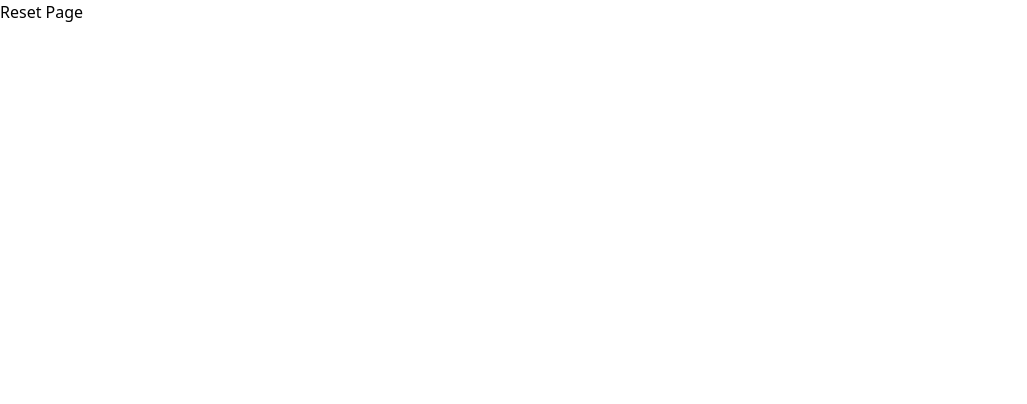
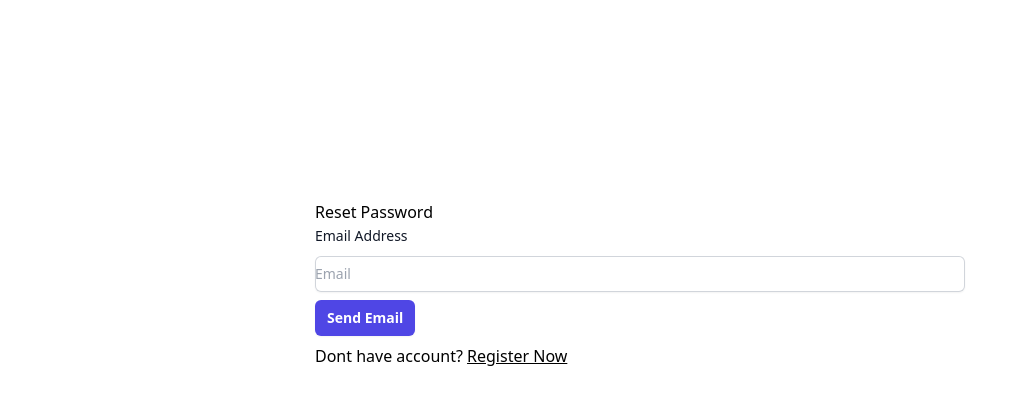
Before and after one commit to rayhankabir-me/firebase-authentication-reactapp, a React (Vite) app: page /reset in a window 1280 px wide. Shown: the top 404 px of the page, without its empty margins (0-1027 px from the left). Built offline with nearby package versions, Linux system fonts and the light colour scheme.

Commit message:
login + home

```diff
--- a/src/firebase.js
+++ b/src/firebase.js
@@ -1,6 +1,11 @@
 // Import the functions you need from the SDKs you need
 import { initializeApp } from "firebase/app";
-import { createUserWithEmailAndPassword, getAuth } from "firebase/auth";
+import {
+  createUserWithEmailAndPassword,
+  getAuth,
+  sendPasswordResetEmail,
+  signInWithEmailAndPassword,
+} from "firebase/auth";
 // TODO: Add SDKs for Firebase products that you want to use
 // https://firebase.google.com/docs/web/setup#available-libraries
 
@@ -33,7 +38,7 @@ const registerWithEmailAndPassword = async (email, password) => {
   }
 };
 
-const signInWithEmailAndPassword = async (email, password) => {
+const loginWithEmailAndPassword = async (email, password) => {
   // eslint-disable-next-line no-useless-catch
   try {
     const response = await signInWithEmailAndPassword(auth, email, password);
@@ -43,4 +48,18 @@ const signInWithEmailAndPassword = async (email, password) => {
   }
 };
 
-export { registerWithEmailAndPassword, signInWithEmailAndPassword };
+const passwordReset = async (email) => {
+  // eslint-disable-next-line no-useless-catch
+  try {
+    await sendPasswordResetEmail(auth, email);
+  } catch (error) {
+    throw error;
+  }
+};
+
+export {
+  auth,
+  loginWithEmailAndPassword,
+  passwordReset,
+  registerWithEmailAndPassword,
+};
--- a/src/page/Home.jsx
+++ b/src/page/Home.jsx
@@ -1,7 +1,35 @@
+import { signOut } from "firebase/auth";
+import { useAuthState } from "react-firebase-hooks/auth";
+import { useNavigate } from "react-router-dom";
+import { auth } from "../firebase";
 export default function Home() {
+  const [user, loading] = useAuthState(auth);
+  const navigate = useNavigate();
+
+  const handleLogout = () => {
+    signOut(auth)
+      .then(() => {
+        navigate("/login");
+        console.log("Signed Out..");
+      })
+      .catch((error) => {
+        console.log(error);
+      });
+  };
+
+  if (loading) return <p>User Info Loading..</p>;
+
   return (
     <>
       <h1>Home Page</h1>
+      <div>Welcome, {user?.email}</div>
+
+      <button
+        className="bg-black text-white tounded p-1"
+        onClick={handleLogout}
+      >
+        Logout
+      </button>
     </>
   );
 }
--- a/src/page/Login.jsx
+++ b/src/page/Login.jsx
@@ -1,7 +1,7 @@
 import { useState } from "react";
 import { NavLink, useNavigate } from "react-router-dom";
 import { toast } from "react-toastify";
-import { signInWithEmailAndPassword } from "../firebase";
+import { loginWithEmailAndPassword } from "../firebase";
 
 export default function Login() {
   const [email, setEmail] = useState("");
@@ -12,7 +12,7 @@ export default function Login() {
     event.preventDefault();
 
     try {
-      const response = await signInWithEmailAndPassword(email, password);
+      const response = await loginWithEmailAndPassword(email, password);
       console.log(response);
       toast.success("Login Successfull...!", {
         position: "bottom-right",
@@ -27,6 +27,7 @@ export default function Login() {
       console.log(error);
     }
   };
+
   return (
     <>
       <div>
@@ -82,6 +83,12 @@ export default function Login() {
               Register
             </NavLink>
           </p>
+          <p className="my-2">
+            Forgot Passowrd?{" "}
+            <NavLink to="/reset" className="underline">
+              Recover Password
+            </NavLink>
+          </p>
         </form>
       </div>
     </>
--- a/src/page/Reset.jsx
+++ b/src/page/Reset.jsx
@@ -1,7 +1,70 @@
+import { useState } from "react";
+import { NavLink, useNavigate } from "react-router-dom";
+import { toast } from "react-toastify";
+import { passwordReset } from "../firebase";
+
 export default function Reset() {
+  const [email, setEmail] = useState("");
+  const navigate = useNavigate();
+
+  const handleReset = async (event) => {
+    event.preventDefault();
+
+    try {
+      await passwordReset(email);
+      toast.success("Reset Pasword Email Sent..", {
+        position: "bottom-right",
+        autoClose: 5000,
+        hideProgressBar: false,
+        closeOnClick: true,
+        pauseOnHover: true,
+        theme: "light",
+      });
+      navigate("/login");
+    } catch (error) {
+      console.log(error);
+    }
+  };
+
   return (
     <>
-      <h1>Reset Page</h1>
+      <div>
+        <form className="register-form" action="#">
+          <div>
+            <h1>Reset Password</h1>
+            <label
+              className="block text-sm font-medium leading-6 text-gray-900"
+              htmlFor="email"
+            >
+              Email Address
+            </label>
+            <div className="mt-2">
+              <input
+                className="block w-full rounded-md border-0 py-1.5 text-gray-900 shadow-sm ring-1 ring-inset ring-gray-300 placeholder:text-gray-400 focus:ring-2 focus:ring-inset focus:ring-indigo-600 sm:text-sm sm:leading-6"
+                type="email"
+                id="email"
+                value={email}
+                placeholder="Email"
+                onChange={(e) => setEmail(e.target.value)}
+              />
+            </div>
+          </div>
+
+          <button
+            className="mt-2 rounded-md bg-indigo-600 px-3 py-2 text-sm font-semibold text-white shadow-sm hover:bg-indigo-500 focus-visible:outline focus-visible:outline-2 focus-visible:outline-offset-2 focus-visible:outline-indigo-600"
+            onClick={handleReset}
+          >
+            Send Email
+          </button>
+
+          <p className="my-2">
+            Dont have account?{" "}
+            <NavLink to="/register" className="underline">
+              Register Now
+            </NavLink>
+          </p>
+        </form>
+      </div>
     </>
   );
 }
```
